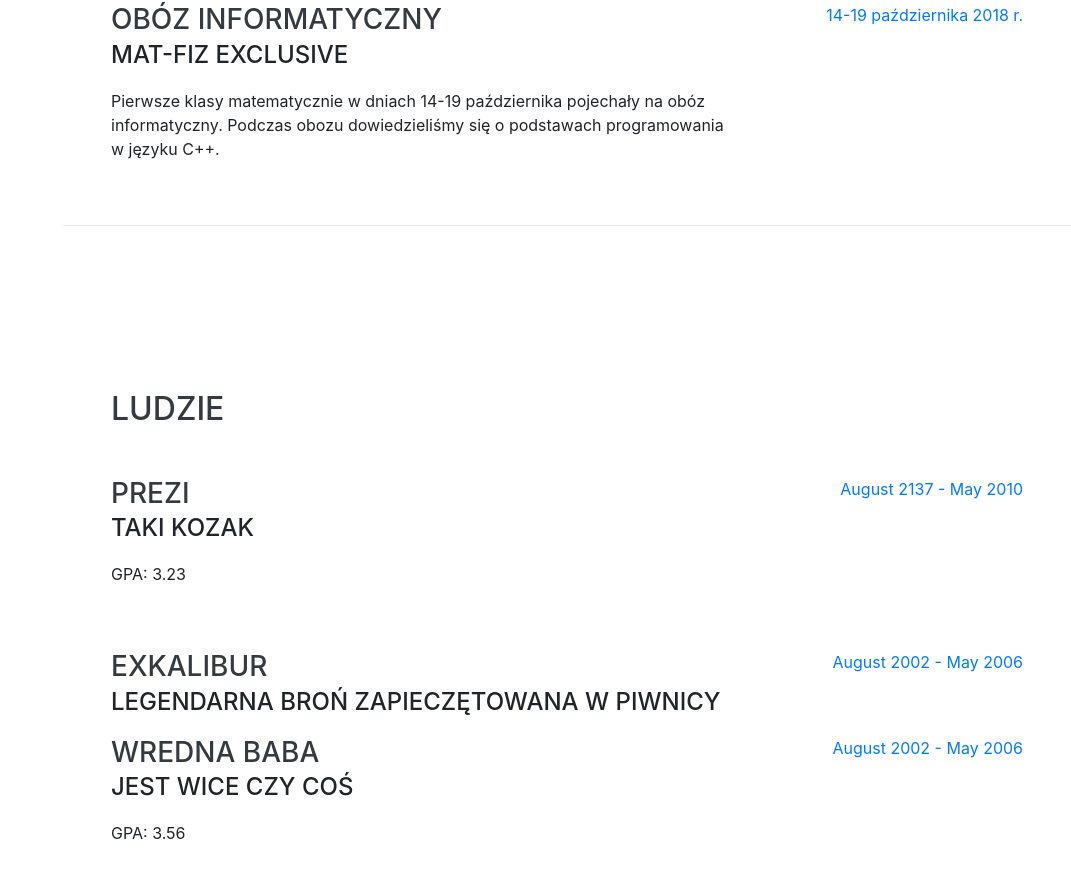
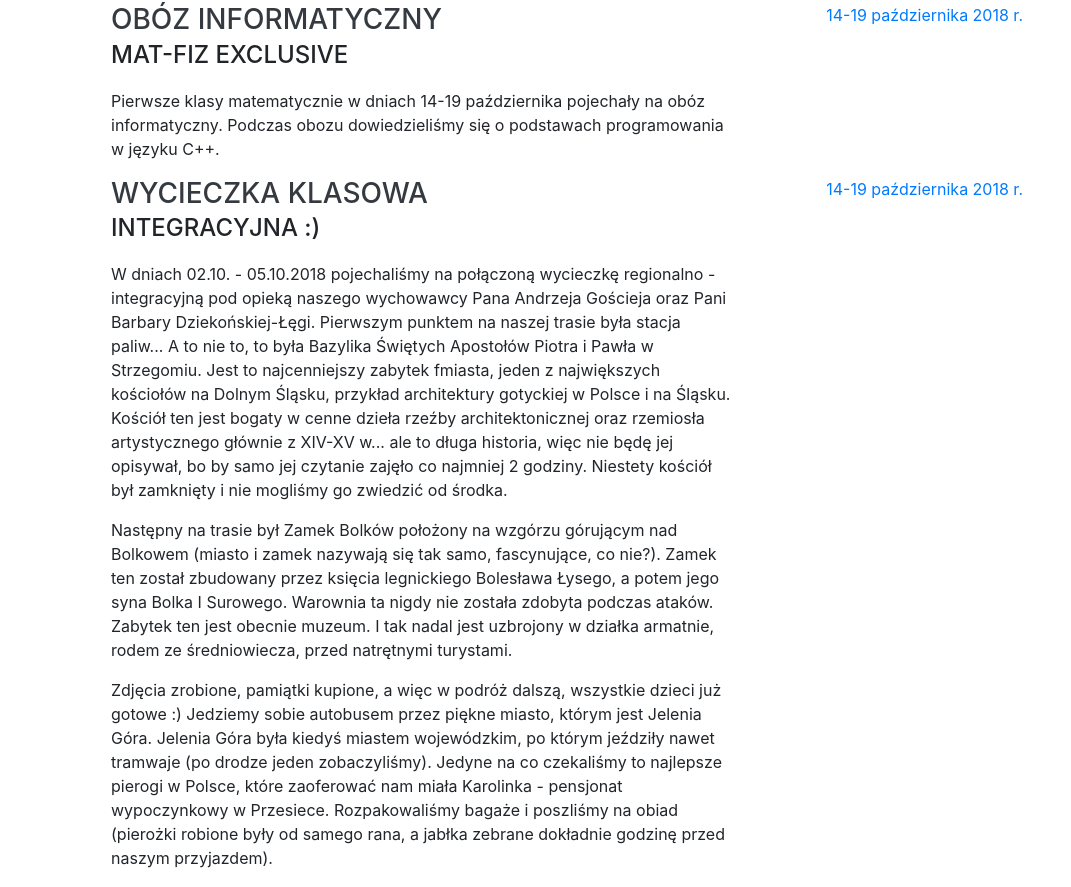
Before and after one commit to moojek/strona, a website with bundled scripts: page index.html in a window 1280 px wide. Shown: the part 1693-2580 px from the top of the page, without its empty margins (209-1280 px from the left). Built offline with nearby package versions, Linux system fonts and the light colour scheme; files whose address does not match are found by name; a web font is replaced by a local one.

Commit message:
Adding text - WIP

```diff
--- a/index.html
+++ b/index.html
@@ -32,7 +32,8 @@
         <img class="img-fluid img-profile rounded-circle mx-auto mb-2" src="img/cosmo.jpg" alt="">
       </span>
     </a>
-    <button class="navbar-toggler" type="button" data-toggle="collapse" data-target="#navbarSupportedContent" aria-controls="navbarSupportedContent" aria-expanded="false" aria-label="Toggle navigation">
+    <button class="navbar-toggler" type="button" data-toggle="collapse" data-target="#navbarSupportedContent"
+      aria-controls="navbarSupportedContent" aria-expanded="false" aria-label="Toggle navigation">
       <span class="navbar-toggler-icon"></span>
     </button>
     <div class="collapse navbar-collapse" id="navbarSupportedContent">
@@ -87,7 +88,10 @@
           <div class="resume-content">
             <h3 class="mb-0">Jakieś zoo</h3>
             <div class="subheading mb-3">PODTYTUL</div>
-            <p>MIEJSCE NA TEKST MIEJSCE NA TEKST MIEJSCE NA TEKST MIEJSCE NA TEKST MIEJSCE NA TEKST MIEJSCE NA TEKST  MIEJSCE NA TEKST MIEJSCE NA TEKST MIEJSCE NA TEKST MIEJSCE NA TEKST MIEJSCE NA TEKST MIEJSCE NA TEKST MIEJSCE NA TEKST MIEJSCE NA TEKST MIEJSCE NA TEKST MIEJSCE NA TEKST MIEJSCE NA TEKST MIEJSCE NA TEKST MIEJSCE NA TEKST MIEJSCE NA TEKST MIEJSCE NA TEKST MIEJSCE NA TEKST MIEJSCE NA TEKST MIEJSCE NA TEKST</p>
+            <p>MIEJSCE NA TEKST MIEJSCE NA TEKST MIEJSCE NA TEKST MIEJSCE NA TEKST MIEJSCE NA TEKST MIEJSCE NA TEKST
+              MIEJSCE NA TEKST MIEJSCE NA TEKST MIEJSCE NA TEKST MIEJSCE NA TEKST MIEJSCE NA TEKST MIEJSCE NA TEKST
+              MIEJSCE NA TEKST MIEJSCE NA TEKST MIEJSCE NA TEKST MIEJSCE NA TEKST MIEJSCE NA TEKST MIEJSCE NA TEKST
+              MIEJSCE NA TEKST MIEJSCE NA TEKST MIEJSCE NA TEKST MIEJSCE NA TEKST MIEJSCE NA TEKST MIEJSCE NA TEKST</p>
           </div>
           <div class="resume-date text-md-right">
             <span class="text-primary">MIEJSCE NA DATE</span>
@@ -98,7 +102,10 @@
           <div class="resume-content">
             <h3 class="mb-0">NAZWA WYCIECZKI</h3>
             <div class="subheading mb-3">PODTYTUL</div>
-            <p>MIEJSCE NA TEKST MIEJSCE NA TEKST MIEJSCE NA TEKST MIEJSCE NA TEKST MIEJSCE NA TEKST MIEJSCE NA TEKST  MIEJSCE NA TEKST MIEJSCE NA TEKST MIEJSCE NA TEKST MIEJSCE NA TEKST MIEJSCE NA TEKST MIEJSCE NA TEKST MIEJSCE NA TEKST MIEJSCE NA TEKST MIEJSCE NA TEKST MIEJSCE NA TEKST MIEJSCE NA TEKST MIEJSCE NA TEKST MIEJSCE NA TEKST MIEJSCE NA TEKST MIEJSCE NA TEKST MIEJSCE NA TEKST MIEJSCE NA TEKST MIEJSCE NA TEKST</p>
+            <p>MIEJSCE NA TEKST MIEJSCE NA TEKST MIEJSCE NA TEKST MIEJSCE NA TEKST MIEJSCE NA TEKST MIEJSCE NA TEKST
+              MIEJSCE NA TEKST MIEJSCE NA TEKST MIEJSCE NA TEKST MIEJSCE NA TEKST MIEJSCE NA TEKST MIEJSCE NA TEKST
+              MIEJSCE NA TEKST MIEJSCE NA TEKST MIEJSCE NA TEKST MIEJSCE NA TEKST MIEJSCE NA TEKST MIEJSCE NA TEKST
+              MIEJSCE NA TEKST MIEJSCE NA TEKST MIEJSCE NA TEKST MIEJSCE NA TEKST MIEJSCE NA TEKST MIEJSCE NA TEKST</p>
           </div>
           <div class="resume-date text-md-right">
             <span class="text-primary">MIEJSCE NA DATE</span>
@@ -109,12 +116,71 @@
           <div class="resume-content">
             <h3 class="mb-0">Obóz informatyczny</h3>
             <div class="subheading mb-3">Mat-fiz exclusive</div>
-            <p>Pierwsze klasy matematycznie w dniach 14-19 października pojechały na obóz informatyczny. Podczas obozu dowiedzieliśmy
-            się o podstawach programowania w języku C++.
-</p>
+            <p>Pierwsze klasy matematycznie w dniach 14-19 października pojechały na obóz informatyczny. Podczas obozu
+              dowiedzieliśmy się o podstawach programowania w języku C++.</p>
           </div>
           <div class="resume-date text-md-right">
             <span class="text-primary">14-19 października 2018 r.</span>
+          </div>
+        </div>
+
+        <div class="resume-item d-flex flex-column flex-md-row justify-content-between">
+          <div class="resume-content">
+            <h3 class="mb-0">Wycieczka klasowa</h3>
+            <div class="subheading mb-3">integracyjna :)</div>
+            <p>W dniach 02.10. - 05.10.2018 pojechaliśmy na połączoną wycieczkę regionalno - integracyjną pod opieką
+              naszego wychowawcy Pana Andrzeja Gościeja oraz Pani Barbary Dziekońskiej-Łęgi. Pierwszym punktem na naszej
+              trasie była stacja paliw... A to nie to, to była Bazylika Świętych Apostołów Piotra i Pawła w Strzegomiu.
+              Jest to
+              najcenniejszy zabytek fmiasta, jeden z największych kościołów na Dolnym Śląsku, przykład architektury
+              gotyckiej w Polsce i na
+              Śląsku. Kościół ten
+              jest bogaty w cenne dzieła rzeźby architektonicznej oraz rzemiosła artystycznego głównie z XIV-XV w... ale
+              to długa
+              historia, więc nie będę jej opisywał, bo by samo jej czytanie zajęło co najmniej 2 godziny. Niestety
+              kościół był zamknięty i
+              nie mogliśmy go zwiedzić od środka.
+            </p>
+            <!--ZDJĘCIE-->
+            <p>
+              Następny na trasie był Zamek Bolków położony na wzgórzu górującym nad Bolkowem (miasto i zamek nazywają
+              się tak samo, fascynujące, co nie?). Zamek ten został zbudowany przez księcia legnickiego Bo­le­sła­wa
+              Ły­se­go,­ a
+              potem jego syna Bolka I Surowego. Warownia ta nigdy nie została zdobyta podczas ataków. Zabytek ten jest
+              obecnie muzeum. I
+              tak nadal jest uzbrojony w działka armatnie, rodem ze średniowiecza, przed natrętnymi turystami.
+            </p>
+            <!-- TU POWINNO BYĆ ZDJĘCIE FILIPA LEWITUJĄCEGO -->
+            <!-- ZDJĘCIE Z ARMATAMI -->
+            <!-- ZDJĘCIE -->
+            <p>
+              Zdjęcia zrobione, pamiątki kupione, a więc w podróż dalszą, wszystkie dzieci już gotowe :)
+              Jedziemy sobie autobusem przez piękne miasto, którym jest Jelenia Góra. Jelenia Góra była kiedyś miastem
+              wojewódzkim, po którym jeździły nawet tramwaje (po drodze jeden zobaczyliśmy). Jedyne na co czekaliśmy to
+              najlepsze
+              pierogi w Polsce, które zaoferować nam miała Karolinka - pensjonat wypoczynkowy w Przesiece.
+              Rozpakowaliśmy bagaże i
+              poszliśmy na obiad (pierożki robione były od samego rana, a jabłka zebrane dokładnie godzinę przed naszym
+              przyjazdem).
+            </p>
+            <!-- ZDJĘCIE (JAK JAKIEŚ JEST, A JAK NIE TO DOWOLNE) -->
+
+            Hm... Co było dalej? Więc tak, NIE NASTĘPNEGO, TEGO SAMEGO następnego dnia poszliśmy na spacer (KOCHAMY
+            SPACERY <3). Byliśmy przy jakimś wodospadzie (nie jakimś tylko Wodospadzie Podgórnej) gdzie uchylono nam
+              rąbka tajemnicy na temat skradzionych przez Niemców w czasie II wojny światowej polskich obrazów Jana
+              Matejki. Zrobiliśmy sesję zdjęciową nad wodospadem (miliony zdjęć, więcej niż na Milan Fashion Week).
+              Podróż ta by się oczywiście nie udała, gdybyśmy nie poszli to sklepu u Pana Zbyszka. Naszym zdaniem to
+              było najważniejsze punkt każdego spaceru (oczywiście inne były równie ważne). W któryś tam wieczór
+              dziewczyny zorganizowały dzień chłopaka, na którym nieźle się wszyscy bawili. Była nawet extra nagroda,
+              którą była historyczna koszulka czternastki :D ZDJĘCIE JAK MAMY Naszej integracji nie było końca. Graliśmy
+              w mafię, tajnych agentów oraz świetnie się wspólnie bawiliśmy. Jednak żeby połączyć przyjemne z
+              pożytecznym odwiedziliśmy zamek Chojnik, ale tyle się rzeczy działo po drodze, że raczej nie będę o nich
+              wspominał ZDJĘCIE LEONA I FILIPA JAK LEWITUJĄ, ZDJĘCIE ZAMKU, ZDJĘCIE PANI BARBARY I KONIA Zaś w ostatnim
+              dniu zobaczyliśmy Jelenią Górę (wraz z Panem Gościejem byłem lokalnym przewodnikiem). ZDJĘCIE, ZDJĘCIE,
+              ZDJĘCIE Ogólnie pobyt na tej wycieczce oceniamy na 11/10, było super i każdy wrócił z radością i pełnią
+              sił do dalszego stawiania czoła wyzwaniom, które stawia nam nasza szkoła. ZDJĘCIE RAZEM JAK SIĘ CIESZYMY
+              :D </p> </div> <div class="resume-date text-md-right">
+              <span class="text-primary">14-19 października 2018 r.</span>
           </div>
         </div>
 
```
